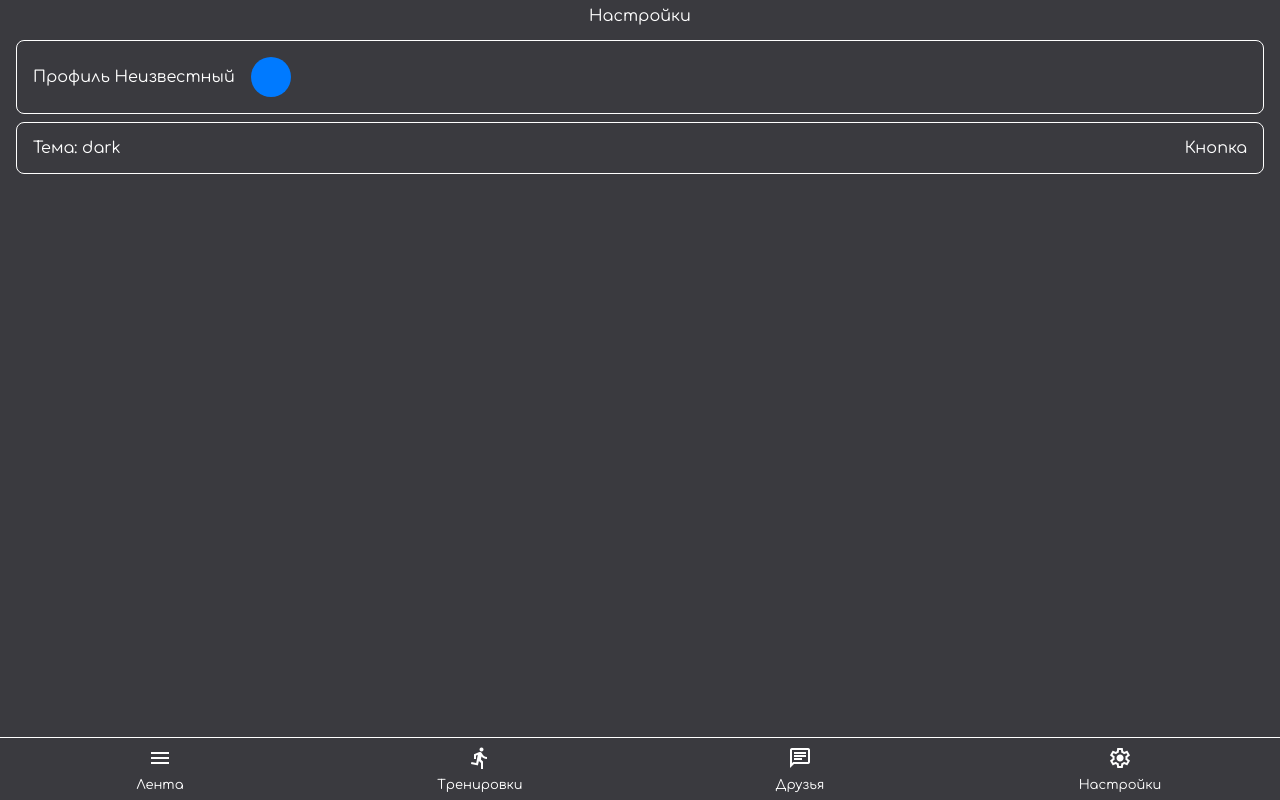
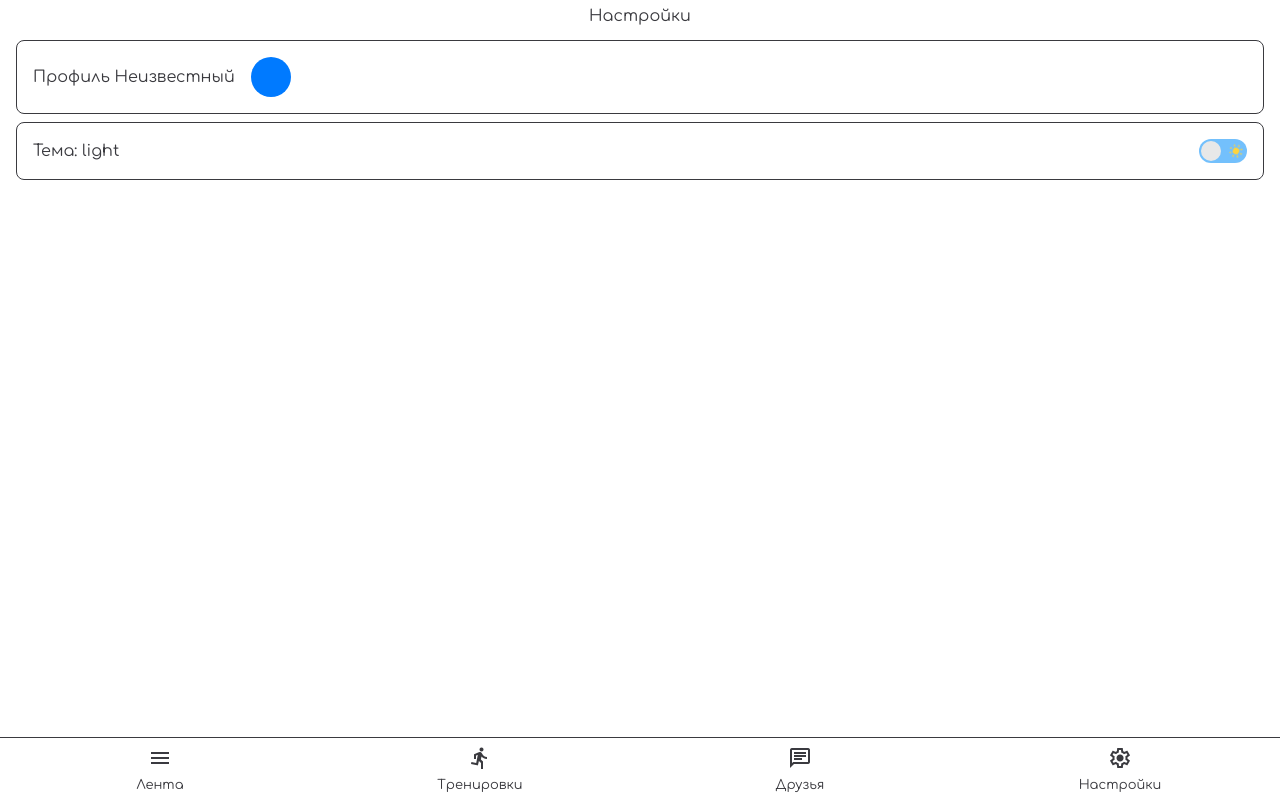
Before and after one commit to gefeeplay/mini-app, a Vue app: page /settings in a window 1280 px wide. Built offline with nearby package versions, Linux system fonts and the light colour scheme.

Commit message:
theme change toggle

```diff
--- a/src/App.vue
+++ b/src/App.vue
@@ -5,9 +5,9 @@
 provideTelegram()
 
 const userData = ref(null)
-const theme = ref('dark')
+const theme = ref('light')
 
-provide('theme', theme);
+provide('theme', { theme, setTheme: (newTheme) => { theme.value = newTheme } })
 
 onMounted(() => {
   if (window.Telegram?.WebApp) {
--- a/src/components/SettingsView.vue
+++ b/src/components/SettingsView.vue
@@ -1,6 +1,8 @@
 <script setup>
 import { inject, ref } from 'vue';
 import { useTelegram } from '../composables/useTelegram'
+import './ToggleSwitch.vue'
+import ToggleSwitch from './ToggleSwitch.vue';
 
 const curTheme = inject('theme');
 
@@ -16,6 +18,7 @@
         <div class="profile" v-if="userData">
             <div >Профиль {{ userData.username }}</div>
             <div class="user-photo" v-if="userPhoto"><img :src="userPhoto"></div>
+            <div class="avatar-placeholder"v-else></div>
         </div>
         <div class="profile" v-else>
             <div>Профиль Неизвестный</div>
@@ -23,9 +26,8 @@
         </div>
 
         <div class="theme">
-            <div>Тема: {{ curTheme }}</div>
-            <div>Кнопка</div>
-
+            <div>Тема: {{ curTheme.theme }}</div>
+            <ToggleSwitch/>
         </div>
     </div>
 </template>
@@ -73,6 +75,7 @@
 .theme {
     display: flex;
     justify-content: space-between;
+    align-items: center;
 }
 
 .theme, .profile {
--- /dev/null
+++ b/src/components/ToggleSwitch.vue
@@ -0,0 +1,130 @@
+<style scoped>
+  .switch {
+  font-size: 1rem;
+  position: relative;
+  display: inline-block;
+  width: 3rem;
+  height: 1.5rem;
+}
+
+.switch input {
+  opacity: 0;
+  width: 0;
+  height: 0;
+}
+
+.slider {
+  position: absolute;
+  cursor: pointer;
+  top: 0;
+  left: 0;
+  right: 0;
+  bottom: 0;
+  background-color: #73C0FC;
+  transition: .4s;
+  border-radius: 9999px;
+}
+
+.slider:before {
+  position: absolute;
+  content: "";
+  height: 1.25rem;
+  width: 1.25rem;
+  border-radius: 50%;
+  left: 0.125rem;
+  bottom: 0.125rem;
+  z-index: 2;
+  background-color: #e8e8e8;
+  transition: .4s;
+}
+
+.sun svg {
+  position: absolute;
+  top: 0.25rem;
+  left: 1.8rem;
+  z-index: 1;
+  width: 1rem;
+  height: 1rem;
+}
+
+.moon svg {
+  fill: #73C0FC;
+  position: absolute;
+  top: 0.25rem;
+  left: 0.25rem;
+  z-index: 1;
+  width: 1rem;
+  height: 1rem;
+}
+
+  /* .switch:hover */.sun svg {
+    animation: rotate 15s linear infinite;
+  }
+
+  @keyframes rotate {
+
+    0% {
+      transform: rotate(0);
+    }
+
+    100% {
+      transform: rotate(360deg);
+    }
+  }
+
+  /* .switch:hover */.moon svg {
+    animation: tilt 5s linear infinite;
+  }
+
+  @keyframes tilt {
+
+    0% {
+      transform: rotate(0deg);
+    }
+
+    25% {
+      transform: rotate(-10deg);
+    }
+
+    75% {
+      transform: rotate(10deg);
+    }
+
+    100% {
+      transform: rotate(0deg);
+    }
+  }
+
+  .input:checked + .slider {
+    background-color: #183153;
+  }
+
+  .input:focus + .slider {
+    box-shadow: 0 0 1px #183153;
+  }
+
+  .input:checked + .slider:before {
+    transform: translateX(25px);
+  }
+</style>
+
+<template>
+  <label class="switch">
+    <span class="sun"><svg xmlns="http://www.w3.org/2000/svg" viewBox="0 0 24 24"><g fill="#ffd43b"><circle r="5" cy="12" cx="12"></circle><path d="m21 13h-1a1 1 0 0 1 0-2h1a1 1 0 0 1 0 2zm-17 0h-1a1 1 0 0 1 0-2h1a1 1 0 0 1 0 2zm13.66-5.66a1 1 0 0 1 -.66-.29 1 1 0 0 1 0-1.41l.71-.71a1 1 0 1 1 1.41 1.41l-.71.71a1 1 0 0 1 -.75.29zm-12.02 12.02a1 1 0 0 1 -.71-.29 1 1 0 0 1 0-1.41l.71-.66a1 1 0 0 1 1.41 1.41l-.71.71a1 1 0 0 1 -.7.24zm6.36-14.36a1 1 0 0 1 -1-1v-1a1 1 0 0 1 2 0v1a1 1 0 0 1 -1 1zm0 17a1 1 0 0 1 -1-1v-1a1 1 0 0 1 2 0v1a1 1 0 0 1 -1 1zm-5.66-14.66a1 1 0 0 1 -.7-.29l-.71-.71a1 1 0 0 1 1.41-1.41l.71.71a1 1 0 0 1 0 1.41 1 1 0 0 1 -.71.29zm12.02 12.02a1 1 0 0 1 -.7-.29l-.66-.71a1 1 0 0 1 1.36-1.36l.71.71a1 1 0 0 1 0 1.41 1 1 0 0 1 -.71.24z"></path></g></svg></span>
+    <span class="moon"><svg xmlns="http://www.w3.org/2000/svg" viewBox="0 0 384 512"><path d="m223.5 32c-123.5 0-223.5 100.3-223.5 224s100 224 223.5 224c60.6 0 115.5-24.2 155.8-63.4 5-4.9 6.3-12.5 3.1-18.7s-10.1-9.7-17-8.5c-9.8 1.7-19.8 2.6-30.1 2.6-96.9 0-175.5-78.8-175.5-176 0-65.8 36-123.1 89.3-153.3 6.1-3.5 9.2-10.5 7.7-17.3s-7.3-11.9-14.3-12.5c-6.3-.5-12.6-.8-19-.8z"></path></svg></span>
+    <input type="checkbox" class="input" v-model="isDark">
+    <span class="slider"></span>
+  </label>
+</template>
+
+<script setup>
+
+import { inject, computed } from 'vue';
+
+const { theme, setTheme } = inject('theme')
+const isDark = computed({
+  get: () => theme.value === 'dark',
+  set: (val) => setTheme(val ? 'dark' : 'light')
+})
+
+</script>
```
